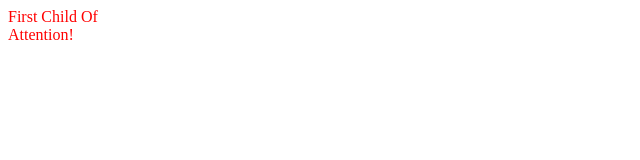
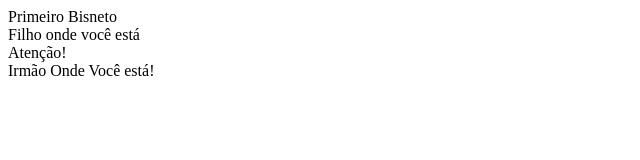
Before and after one commit to gabrielcmm/trybe-exercicios, a plain HTML site: page 1.fundamentos/secao-04-Javascript-dom-eventos-e-webstorage/dia-02-trabalhando-com-elementos/index.html in a window 1280 px wide. Shown: the whole page, without its empty margins (0-640 px from the left). Drawn offline with Linux system fonts and the light colour scheme.

Commit message:
criando elementos

```diff
--- a/1.fundamentos/secao-04-Javascript-dom-eventos-e-webstorage/dia-02-trabalhando-com-elementos/index.html
+++ b/1.fundamentos/secao-04-Javascript-dom-eventos-e-webstorage/dia-02-trabalhando-com-elementos/index.html
@@ -7,15 +7,16 @@
     <title>Document</title>
   </head>
   <body>
-    <main id="parent-of-parent">
-      <section id="parent">
-        <section id="first-child"></section>
-        <section id="where-are-you">
-          <section id="first-child-of-child"></section>
+    <main id="paiDoPai">
+      <section id="pai">
+        <section id="primeiroFilho"></section>
+        <section id="elementoOndeVoceEsta">
+          <section id="primeiroFilhoDoFilho"></section>
+          <section id="segundoEUltimoFilhoDoFilho"></section>
         </section>
-        Attention!
-        <section id="third-child"></section>
-        <section id="fourth-and-last-child"></section>
+        Atenção!
+        <section id="terceiroFilho"></section>
+        <section id="quartoEUltimoFilho"></section>
       </section>
     </main>
     <script src="script.js"></script>
--- a/1.fundamentos/secao-04-Javascript-dom-eventos-e-webstorage/dia-02-trabalhando-com-elementos/script.js
+++ b/1.fundamentos/secao-04-Javascript-dom-eventos-e-webstorage/dia-02-trabalhando-com-elementos/script.js
@@ -1,11 +1,27 @@
 // arquivo script.js
-const whereAreYou = document.getElementById("where-are-you");
-const parent = document.getElementById("parent");
+const elementoOndeVoceEsta = document.getElementById("elementoOndeVoceEsta");
 
-whereAreYou.parentElement.style.color = "red";
-whereAreYou.firstElementChild.innerText = "First Child Of";
+const paiOndeVoceEsta = elementoOndeVoceEsta.parentElement;
+console.log(paiOndeVoceEsta);
 
-//First Child a partir de Where Are You
-console.log(whereAreYou.parentNode.firstElementChild);
-console.log(parent.firstElementChild);
-console.log(whereAreYou.parentElement.parentElement.textContent);
+let irmaoOndeVoceEsta = document.createElement("section");
+irmaoOndeVoceEsta.innerHTML = "Irmão Onde Você está!";
+paiOndeVoceEsta.appendChild(irmaoOndeVoceEsta);
+console.log(irmaoOndeVoceEsta);
+
+let filhoOndeVoceEsta = document.createElement("section");
+filhoOndeVoceEsta.innerText = "Filho onde você está";
+elementoOndeVoceEsta.appendChild(filhoOndeVoceEsta);
+
+const primeiroNeto = elementoOndeVoceEsta.firstElementChild;
+
+let primeiroBisneto = document.createElement("section");
+primeiroBisneto.innerText = "Primeiro Bisneto";
+primeiroBisneto.className = "elementoBisneto";
+primeiroBisneto.id = "idDoBisneto";
+primeiroNeto.appendChild(primeiroBisneto);
+
+console.log(
+  document.getElementsByClassName("elementoBisneto")[0].parentElement
+    .parentElement.nextElementSibling
+);
```
